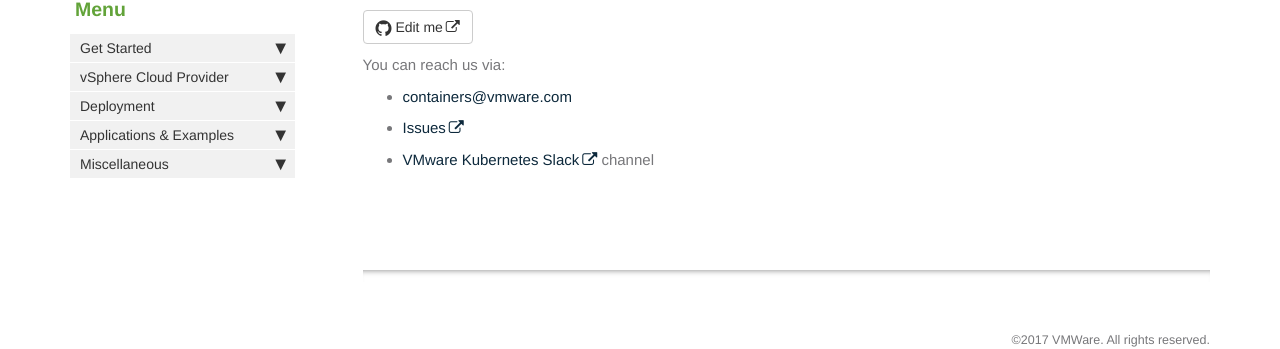
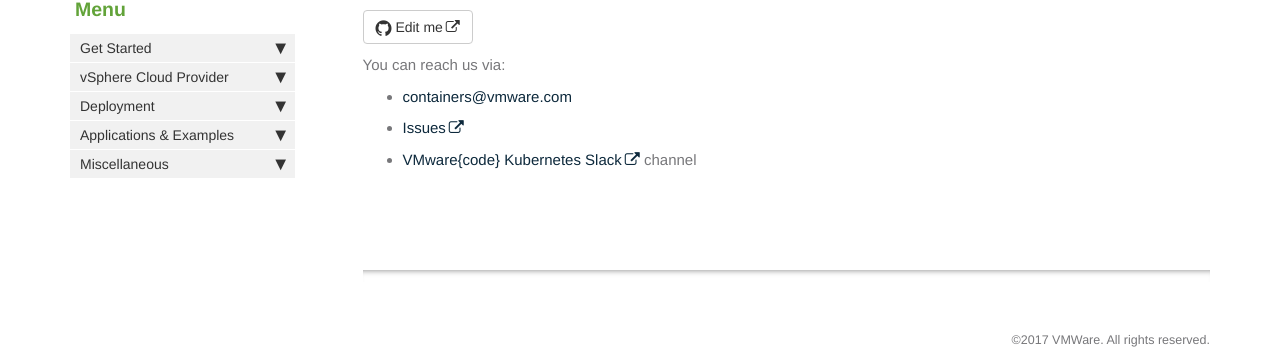
Before and after one commit to vmware-archive/vsphere-storage-for-kubernetes, a Jekyll site: the page built from documentation/contactus.md, in a window 1280 px wide. Shown: the part 115-464 px from the top of the page. Built offline with Jekyll 4.4.1, drawn with Linux system fonts in a browser that asks for light colours; nearby versions of some CDN libraries; our own code applies the rules of GitHub Pages for plain Markdown files; comment, search, counter and statistics services are not loaded.

Commit message:
Update contactus.md

```diff
--- a/documentation/contactus.md
+++ b/documentation/contactus.md
@@ -6,4 +6,4 @@
 
 * [containers@vmware.com](containers@vmware.com)
 * [Issues](https://github.com/vmware/kubernetes/issues)
-* [VMware Kubernetes Slack](https://vmware.slack.com/messages/kubernetes/) channel
+* [VMware{code} Kubernetes Slack](https://vmwarecode.slack.com/messages/kubernetes) channel
```
